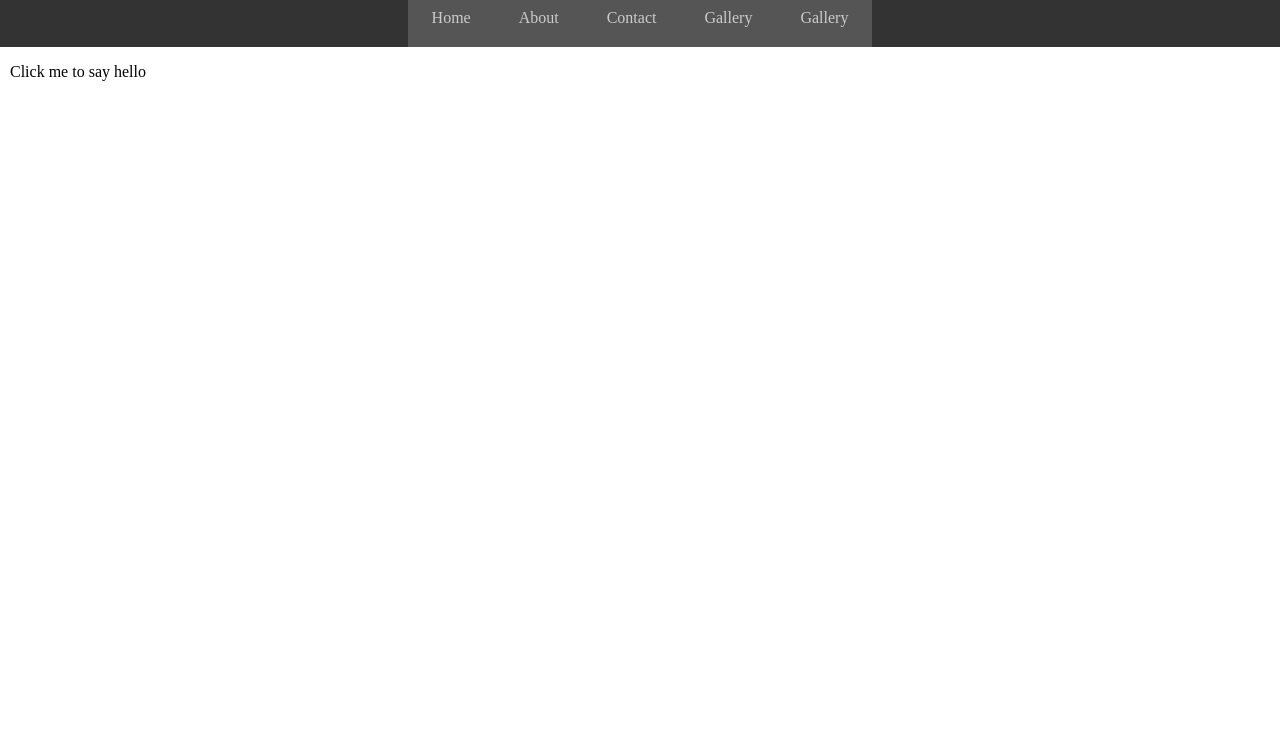
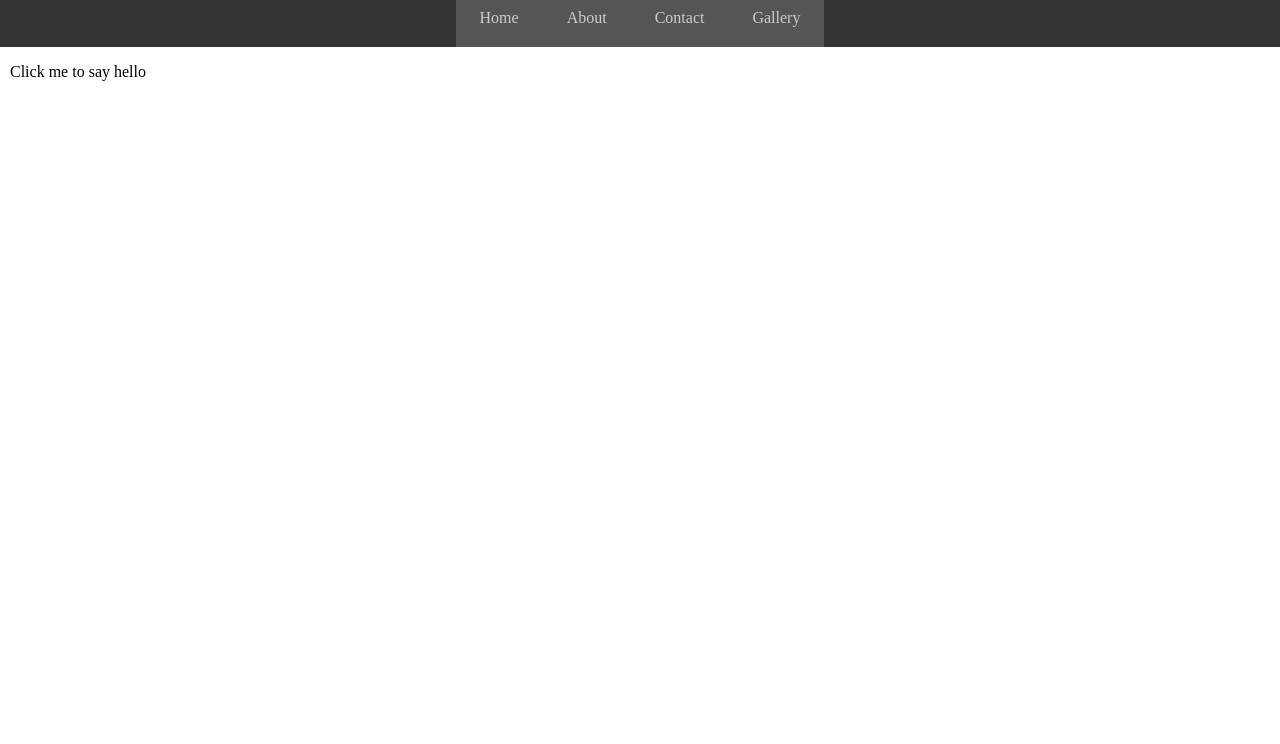
Before and after one commit to azaadm/CTEC3905, a plain HTML site: page index.html in a window 1280 px wide. Shown: the part 56-800 px from the top of the page. Drawn offline with Linux system fonts and the light colour scheme.

Commit message:
modified index.html

```diff
--- a/index.html
+++ b/index.html
@@ -15,7 +15,7 @@
     <a href="About.asp">About</a>
     <a href="Contact-us.asp">Contact</a>
     <a href="Gallery.asp">Gallery </a>
-    <a href="Gallery.asp">Gallery </a>
+
 </nav>
 <main>
     <p id="hello"> Click me to say hello </p>
```
